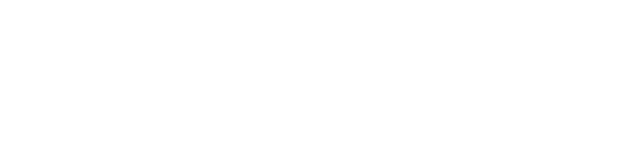
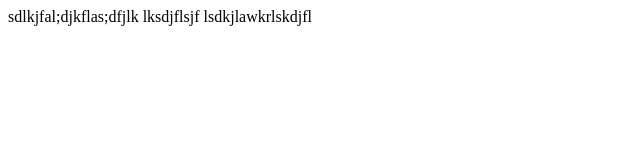
Before and after one commit to skblackjack/text-page, a plain HTML site: page index.html in a window 1280 px wide. Shown: the whole page, without its empty margins (0-640 px from the left). Drawn offline with Linux system fonts and the light colour scheme.

Commit message:
Some new changes

```diff
--- a/index.html
+++ b/index.html
@@ -1,4 +1,6 @@
 <!DOCTYPE html>
 <html>
-
+sdlkjfal;djkflas;dfjlk
+lksdjflsjf
+lsdkjlawkrlskdjfl
 </html>
```
Also changed, not shown: 1 other file.
